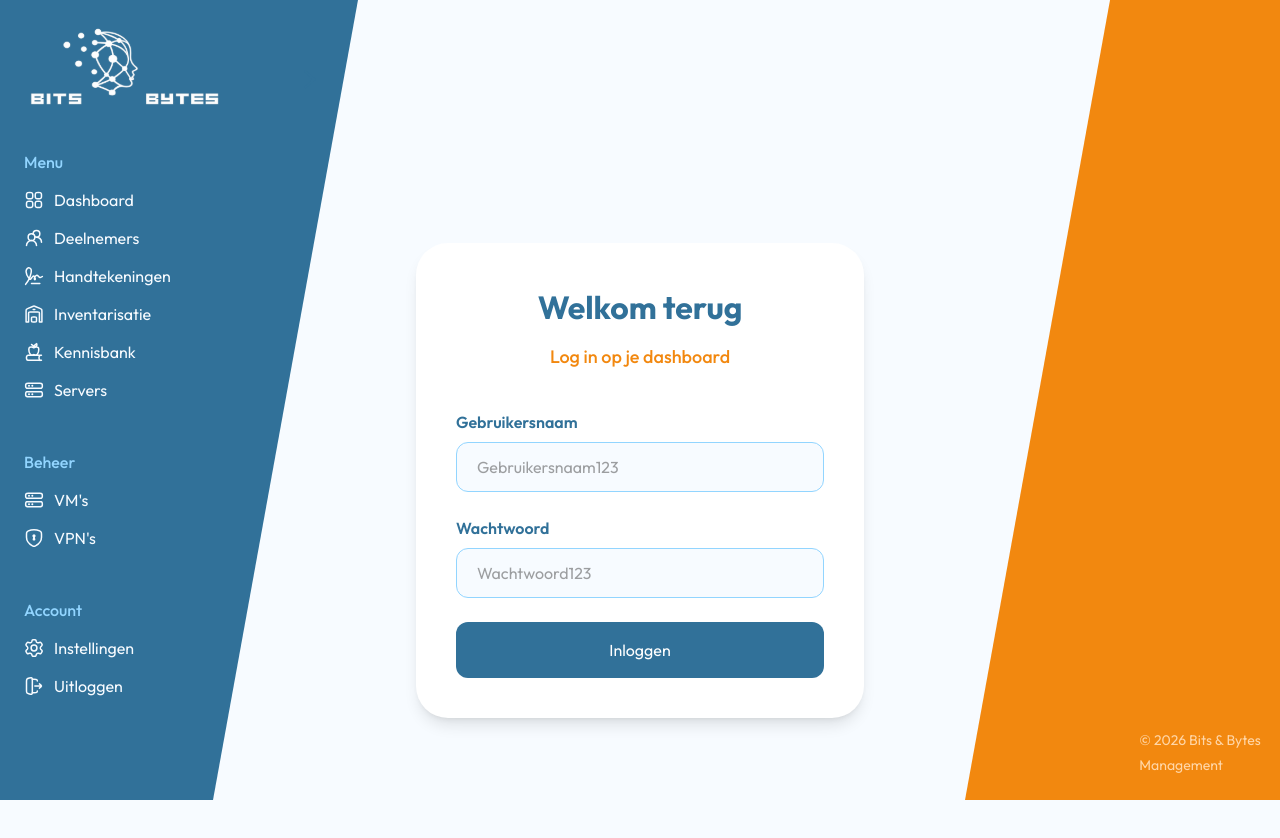
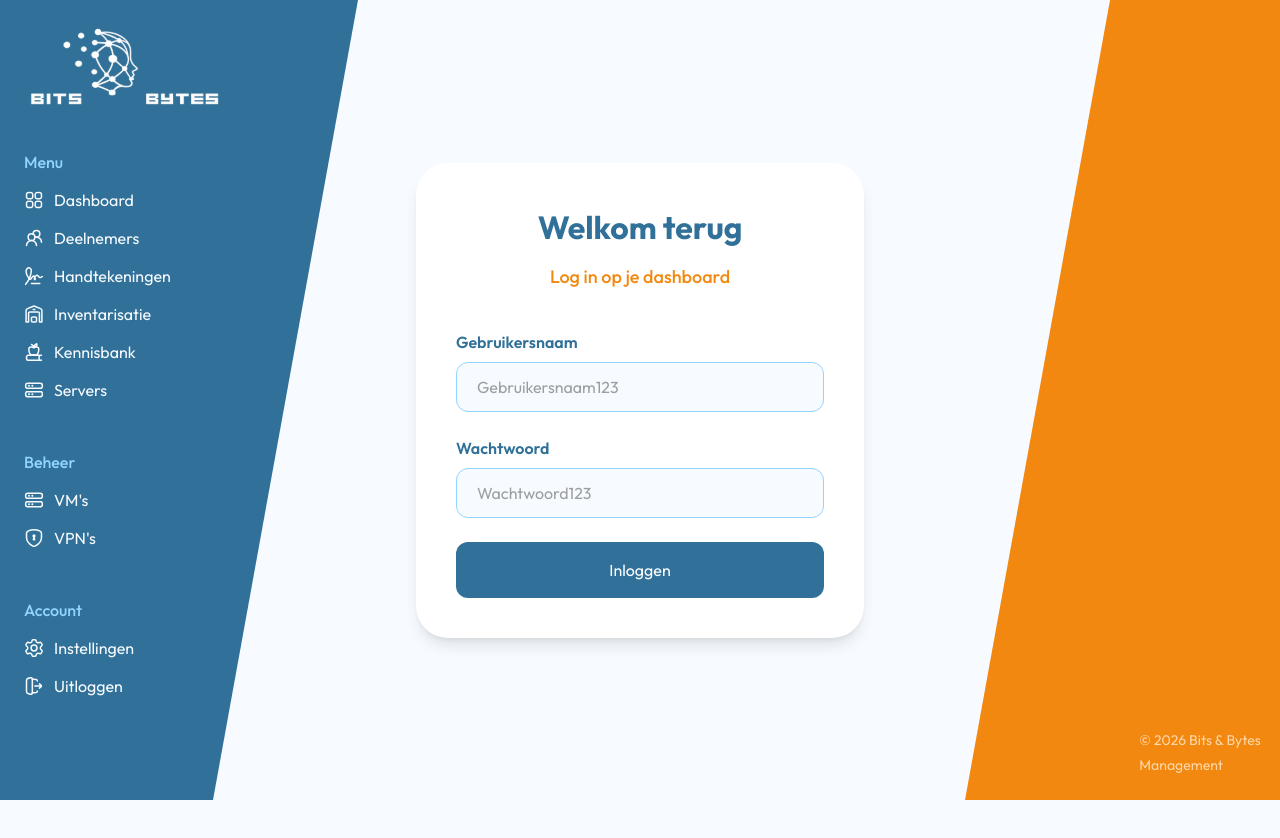
Before and after one commit to BitsEnBytesICT/Bits-Bytes-management-platform, a React (Vite) app in the folder frontend/: page /login in a window 1280 px wide. Shown: the top 838 px of the page. After the commit the page ends 800 px from the top, so only its background shows below. Built offline with nearby package versions, Linux system fonts and the light colour scheme; a web font is replaced by a local one.

Commit message:
Fixed page redirects on login, when response is 200 from api redirect to /, also used a quick hack to disable overflow on login page

```diff
--- a/frontend/src/layout/mainBody/mainBody.tsx
+++ b/frontend/src/layout/mainBody/mainBody.tsx
@@ -14,7 +14,9 @@ export default function MainBody({setIsOpen}) {
             key={location.pathname}
             onClick={() => setIsOpen(false)}
             className={
-                "mx-auto my-20 w-[80vw] max-w-350 z-0 animate-[fade-in_0.3s_ease-in-out] transition-all duration-400"
+                `mx-auto w-[80vw] max-w-350 z-0 animate-[fade-in_0.3s_ease-in-out] transition-all duration-400 ${
+                    location.pathname === "/login" ? "h-screen overflow-hidden" : "my-20"
+                }`
             }>
             <Routes>
                 {routes.map(route => {
--- a/frontend/src/pages/Login/Login.tsx
+++ b/frontend/src/pages/Login/Login.tsx
@@ -1,5 +1,7 @@
 import React from "react";
 import http from "../../common/http";
+
+import { useNavigate } from "react-router-dom";
 
 export default function Login() {
     const [errorMessage, setErrorMessage] = React.useState<{
@@ -12,6 +14,8 @@ export default function Login() {
     const passwordRef = React.createRef<HTMLInputElement>();
 
     const buttonRef = React.createRef<HTMLButtonElement>();
+
+    const navigate = useNavigate();
 
     const setErrorText = (message: string, color: string): void => {
         setErrorMessage({
@@ -40,9 +44,10 @@ export default function Login() {
         });
 
         if (request.status === 200) {
-            //naviagte to /
+            navigate("/")
             return;
         }
+
         const response = await request.json();
         let message = response[0];
 
```
Also changed, not shown: 1 other file (tests, documents, lock files or other folders).
